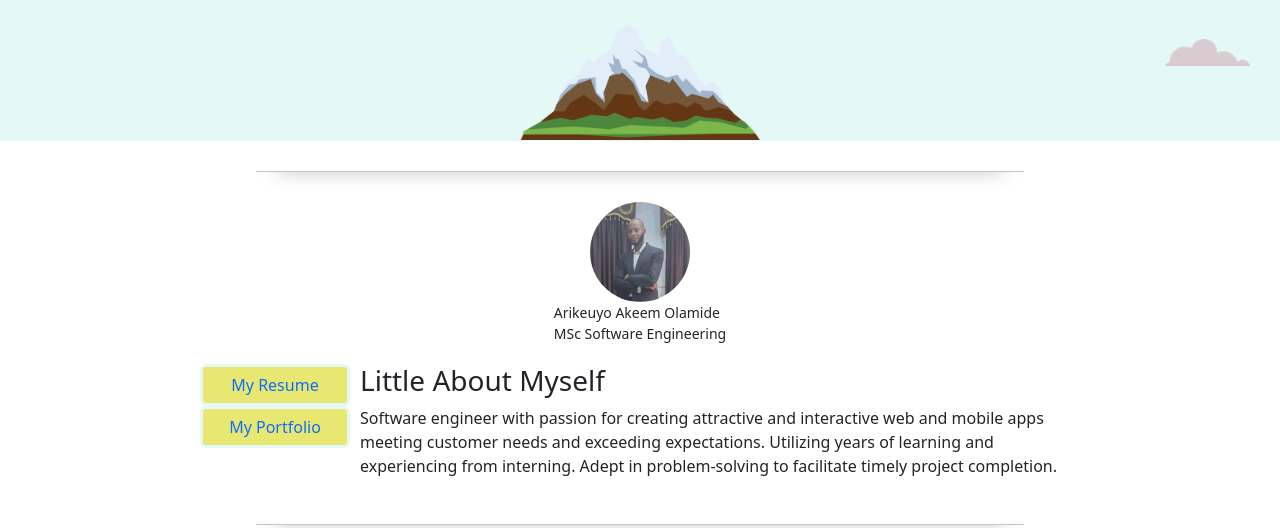
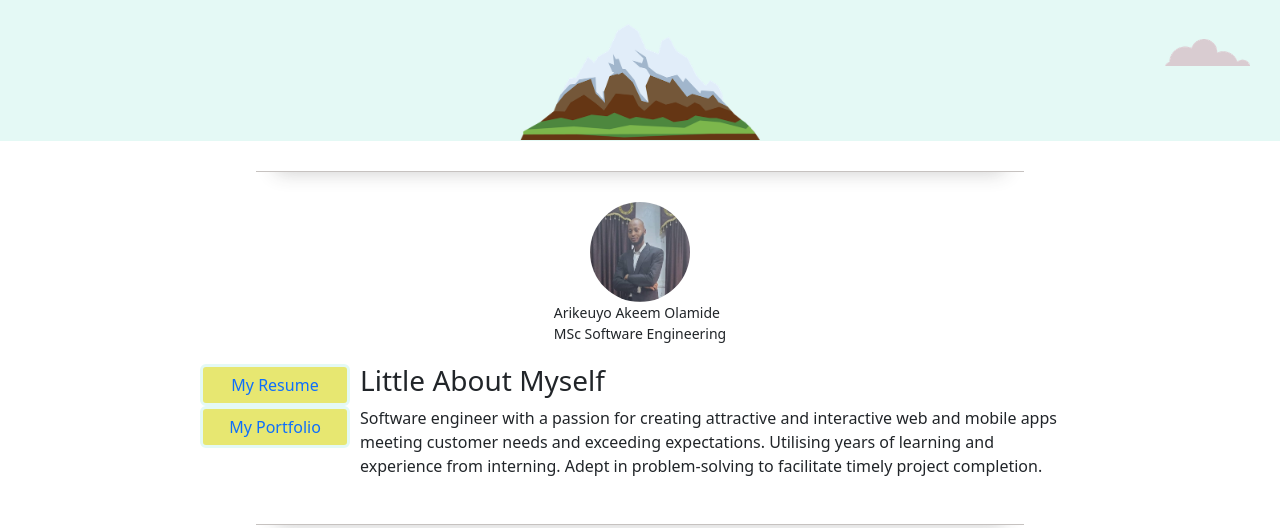
Before and after one commit to hunchoola/web_portfolio, a plain HTML site: page index.html in a window 1280 px wide. Shown: the part 119-647 px from the top of the page. Drawn offline with nearby package versions, Linux system fonts and the light colour scheme.

Commit message:
Add files via upload

```diff
--- a/index.html
+++ b/index.html
@@ -44,7 +44,7 @@
         </div>
         <div class="right">
             <h3>Little About Myself</h3>
-            <p>Software engineer with passion for creating attractive and interactive web and mobile apps meeting customer needs and exceeding expectations. Utilizing years of learning and experiencing from interning. Adept in problem-solving to facilitate timely project completion.</p>
+            <p>Software engineer with a passion for creating attractive and interactive web and mobile apps meeting customer needs and exceeding expectations. Utilising years of learning and experience from interning. Adept in problem-solving to facilitate timely project completion.</p>
         </div>
     </div>
     </section>
```
Also changed, not shown: 1 other file.
